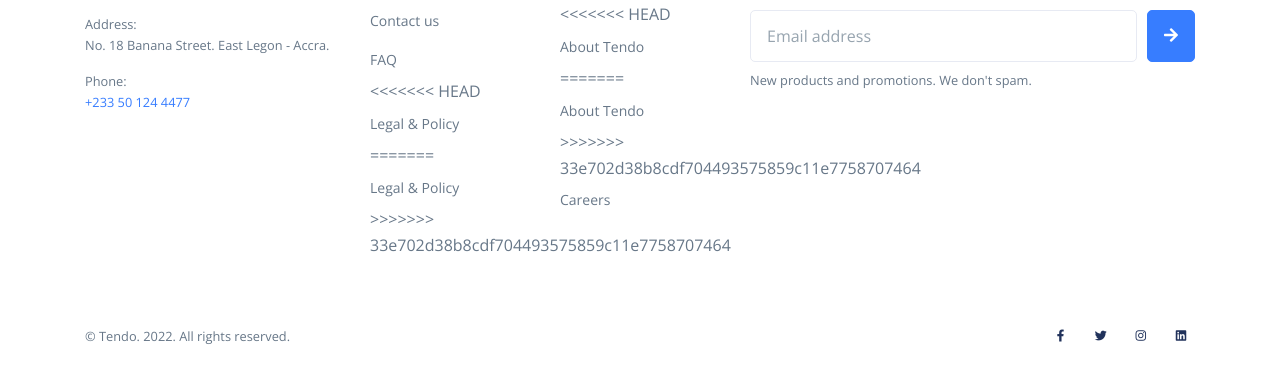
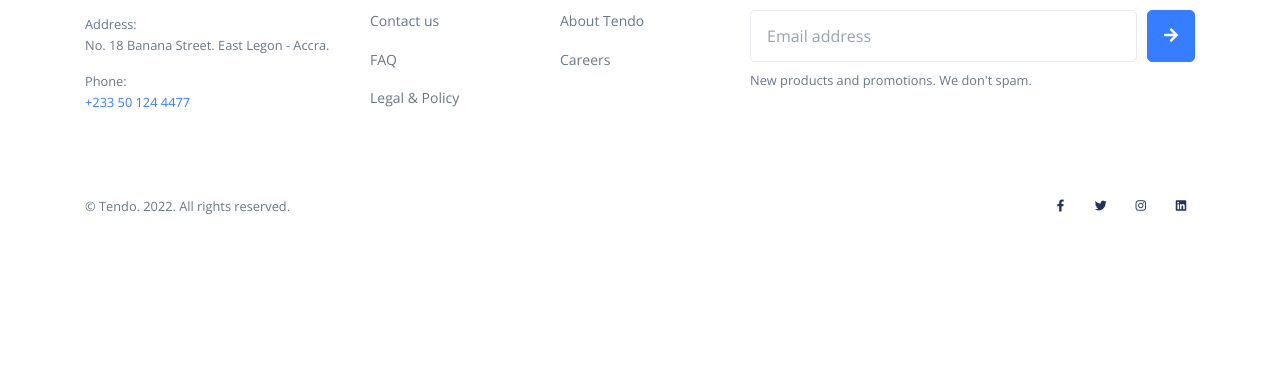
Before and after one commit to quajodk/tendo-landing, a plain HTML site: page category.html in a window 1280 px wide. Shown: the part 3104-3486 px from the top of the page. After the commit the page ends 3388 px from the top, so only its background shows below. Drawn offline with nearby package versions, Linux system fonts and the light colour scheme.

Commit message:
fix: merge conflicts

```diff
--- a/category.html
+++ b/category.html
@@ -1441,7 +1441,7 @@
               <li class="nav-item">
                 <a
                   class="nav-link"
-                  href="https://wa.me/+233540621335?text=I%20want%20to%20inquire%20about%20the%20Tendo%20reseller%20program.%20I%20am%20contacting%20from%20your%20website."
+                  href="https://wa.me/+233503247275?text=I%20want%20to%20inquire%20about%20the%20Tendo%20reseller%20program.%20I%20am%20contacting%20from%20your%20website."
                   >Contact us</a
                 >
               </li>
@@ -1449,11 +1449,7 @@
                 <a class="nav-link" href="./faq.html">FAQ</a>
               </li>
               <li class="nav-item">
-<<<<<<< HEAD
-                <a class="nav-link" href="#">Legal &amp; Policy</a>
-=======
                 <a class="nav-link" href="./terms-and-conditions.html">Legal &amp; Policy</a>
->>>>>>> 33e702d38b8cdf704493575859c11e7758707464
               </li>
             </ul>
             <!-- End Nav Links -->
@@ -1464,11 +1460,7 @@
             <!-- Nav Links -->
             <ul class="nav nav-sm nav-x-0 flex-column">
               <li class="nav-item">
-<<<<<<< HEAD
-                <a class="nav-link" href="#">About Tendo</a>
-=======
                 <a class="nav-link" href="./about.html">About Tendo</a>
->>>>>>> 33e702d38b8cdf704493575859c11e7758707464
               </li>
               <li class="nav-item">
                 <a class="nav-link" href="#">Careers</a>
```
Also changed, not shown: faq.html (+1 -1 lines).
